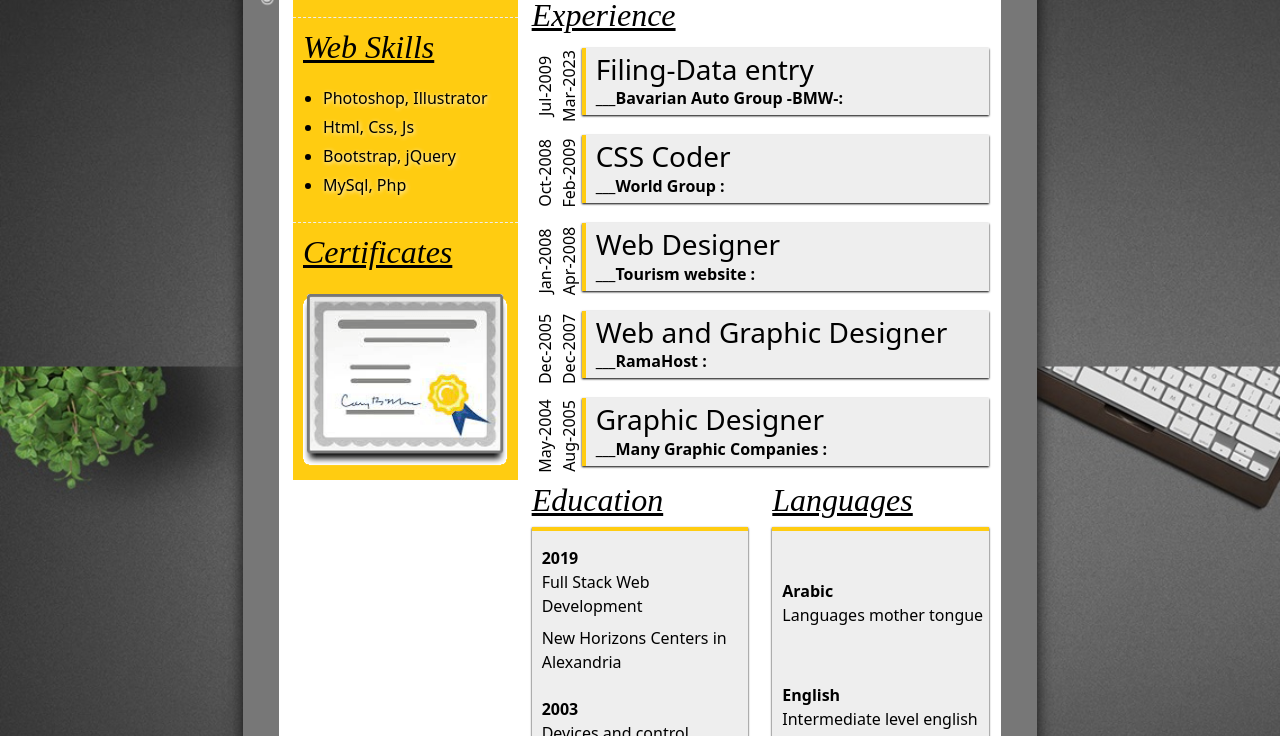
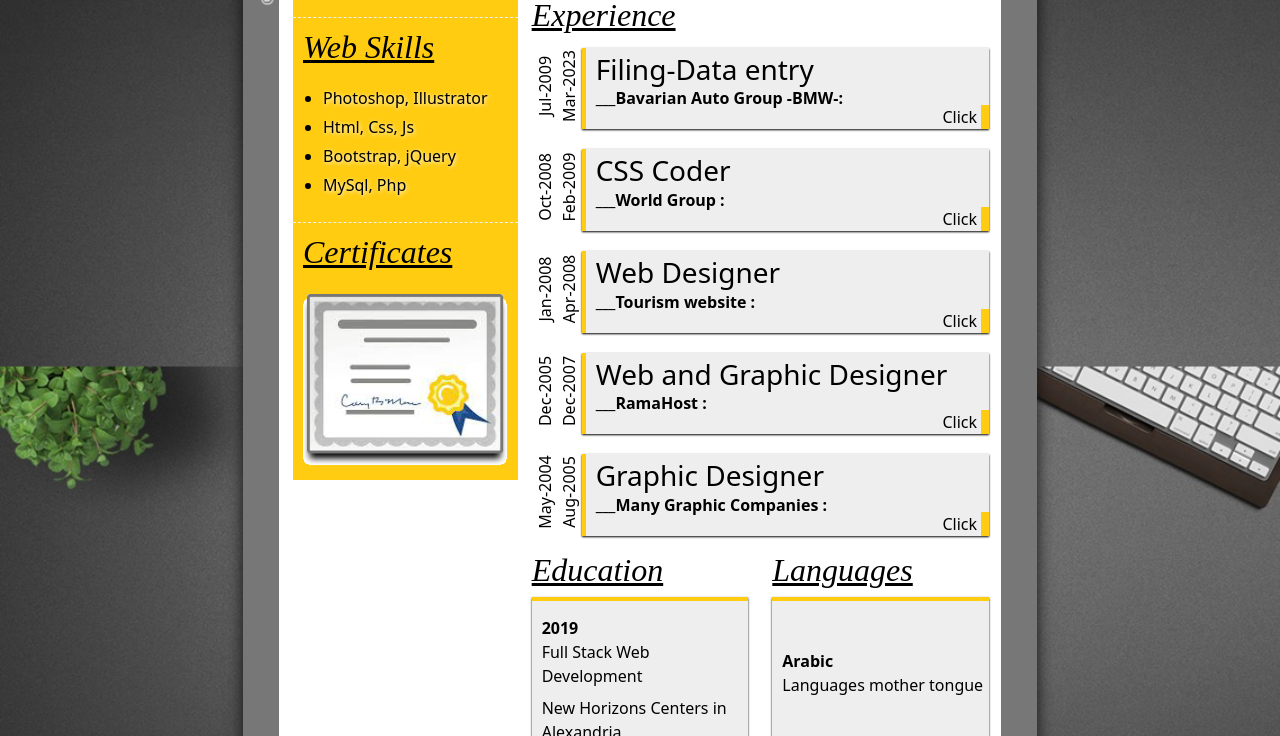
Before and after one commit to IamEslam/EslamAhmed, a plain HTML site: page index.html in a window 1280 px wide. Shown: the part 774-1510 px from the top of the page. Drawn offline with nearby package versions, Linux system fonts and the light colour scheme.

Commit message:
Add files via upload

```diff
--- a/index.html
+++ b/index.html
@@ -13,7 +13,7 @@
         <meta name="description" content="Web Designer I am self-motivated , punctual,creative and hard worker. I am able to work well both independently and team environment.">
         <meta http-equiv="Content-Type" content="text/html; charset=utf-8">
         <!-- Style Sheets -->
-        <link rel="stylesheet" href="styles/bootstrap.css">
+            <link rel="stylesheet" href="styles/bootstrap.css">
         <link rel="stylesheet" href="styles/my_style.css">
         <link rel="stylesheet" href="styles/fonts.css">
         <link rel="stylesheet" href="styles/all.css">
@@ -44,7 +44,7 @@
                 </div>
                 <div class="col-md-8 menu hidden">
                     <ul>
-                        <li><a href="#" title="Contacts" data-lightbox="example-set"><i class="fa-solid fa-id-card" ></i></a></li>
+                        <li><a href="#" title="Contacts" ><i class="fa-solid fa-id-card" ></i></a></li>
                         <li><a href="#" title="Business Skills" ><i class="fa-solid fa-suitcase"></i></a></li>
                         <li><a href="#" title="Web Skills" ><i class="fa-solid fa-code"></i></a></li>
                         <li><a href="images/certificates/Responsive-Web-Design.jpg" data-lightbox="example-set" data-title="Responsive Web Design @ freeCodeCamp." title="Certificates"><i class="fa-solid fa-award"></i></a></li>
@@ -102,6 +102,7 @@
                                 Experience with a variety of filing systems (alphabetical, numerical, color code, subject-based)
                                 Excellent typing and data entry skills, Strong organizational and time management skills, Ability to work independently and as part of a team.
                             </p>
+                            <div class="click">Click</div>
                         </span>
                     </div>
 
@@ -115,6 +116,7 @@
                             <p class="desc-2">
                                 Designed and maintained the CSS for a variety of websites, including corporate websites, forums, and blogs.
                             </p>
+                            <div class="click">Click</div>
                         </span>
                     </div>
 
@@ -128,6 +130,7 @@
                             <p class="desc-3">
                                 Design a tourism website about Alexandria, documentation and building its own internal pages.
                             </p>
+                            <div class="click">Click</div>
                         </span>
                     </div>
 
@@ -143,6 +146,7 @@
                                 Expertise in responsive design, accessibility, and SEO.
                                 Strong understanding of web typography, color theory, and graphic design principles.
                             </p>
+                            <div class="click">Click</div>
                         </span>
                     </div>
 
@@ -157,6 +161,7 @@
                                 I worked for most graphic companies and studios
                                 such as Metro Graphic, High Graphic, Colors Group.
                             </p>
+                            <div class="click">Click</div>
                             </span>
                     </div>
                 </div>
```
